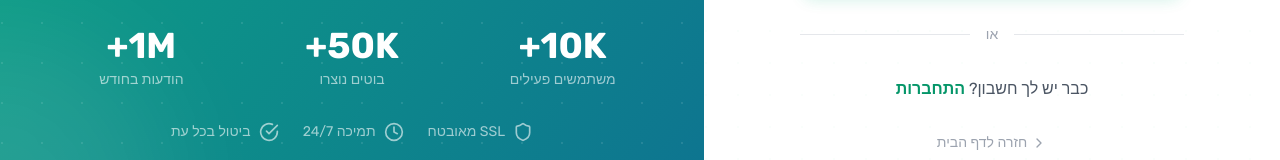
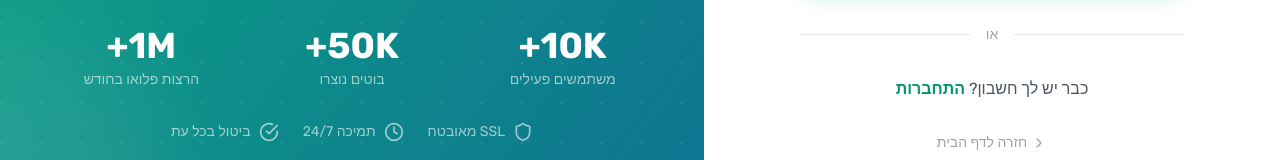
Before and after one commit to neriyabudraham/flowbotomat, a React (Vite) app in the folder frontend/: page /signup in a window 1280 px wide. Shown: the part 739-899 px from the top of the page. Built offline with nearby package versions, Linux system fonts and the light colour scheme; no server answers.

Commit message:
refactor: Change pricing terminology from messages to flow runs (הרצות פלואו)

```diff
--- a/frontend/src/components/admin/AdminPlans.jsx
+++ b/frontend/src/components/admin/AdminPlans.jsx
@@ -187,7 +187,7 @@ export default function AdminPlans() {
               />
               <LimitRow
                 icon={MessageSquare}
-                label="הודעות/חודש"
+                label="הרצות פלואו/חודש"
                 value={plan.limits.messages_per_month}
                 editing={editingPlan === plan.id}
                 onChange={(v) => handleUpdatePlan(plan.id, {
--- a/frontend/src/pages/PricingPage.jsx
+++ b/frontend/src/pages/PricingPage.jsx
@@ -376,8 +376,8 @@ export default function PricingPage() {
                           highlight={plan.max_bots === -1}
                         />
                         <Feature
-                          icon={MessageSquare}
-                          label={`${getFeatureValue(plan, 'runs')} הודעות/חודש`}
+                          icon={Zap}
+                          label={`${getFeatureValue(plan, 'runs')} הרצות פלואו/חודש`}
                           included={true}
                           highlight={plan.max_bot_runs_per_month === -1}
                         />
@@ -467,8 +467,8 @@ export default function PricingPage() {
               answer="בהחלט! תוכל לשנות תכנית בכל עת מדף ההגדרות. השינוי ייכנס לתוקף מיידית והחיוב יתעדכן בהתאם."
             />
             <FAQ
-              question="מה אם אגיע למגבלת השימוש?"
-              answer="תקבל התראה כשתתקרב למגבלה. תוכל לשדרג את התכנית או לחכות לחודש הבא כשהמכסה מתאפסת."
+              question="מה אם אגיע למגבלת הריצות?"
+              answer="תקבל התראה כשתתקרב למגבלה. תוכל לשדרג את התכנית או לחכות לחודש הבא כשהמכסה מתאפסת. כל פעם שהפלואו שלך מופעל, זה נחשב כריצה אחת."
             />
             <FAQ
               question="האם יש תמיכה טכנית?"
--- a/frontend/src/pages/auth/LoginPage.jsx
+++ b/frontend/src/pages/auth/LoginPage.jsx
@@ -31,7 +31,7 @@ export default function LoginPage() {
 
   const stats = [
     { value: '10K+', label: 'משתמשים פעילים' },
-    { value: '1M+', label: 'הודעות בחודש' },
+    { value: '1M+', label: 'הרצות פלואו בחודש' },
     { value: '99.9%', label: 'זמינות שירות' },
   ];
 
--- a/frontend/src/pages/auth/SignupPage.jsx
+++ b/frontend/src/pages/auth/SignupPage.jsx
@@ -43,7 +43,7 @@ export default function SignupPage() {
   const stats = [
     { value: '10K+', label: 'משתמשים פעילים' },
     { value: '50K+', label: 'בוטים נוצרו' },
-    { value: '1M+', label: 'הודעות בחודש' },
+    { value: '1M+', label: 'הרצות פלואו בחודש' },
   ];
 
   // Password strength indicator
```
